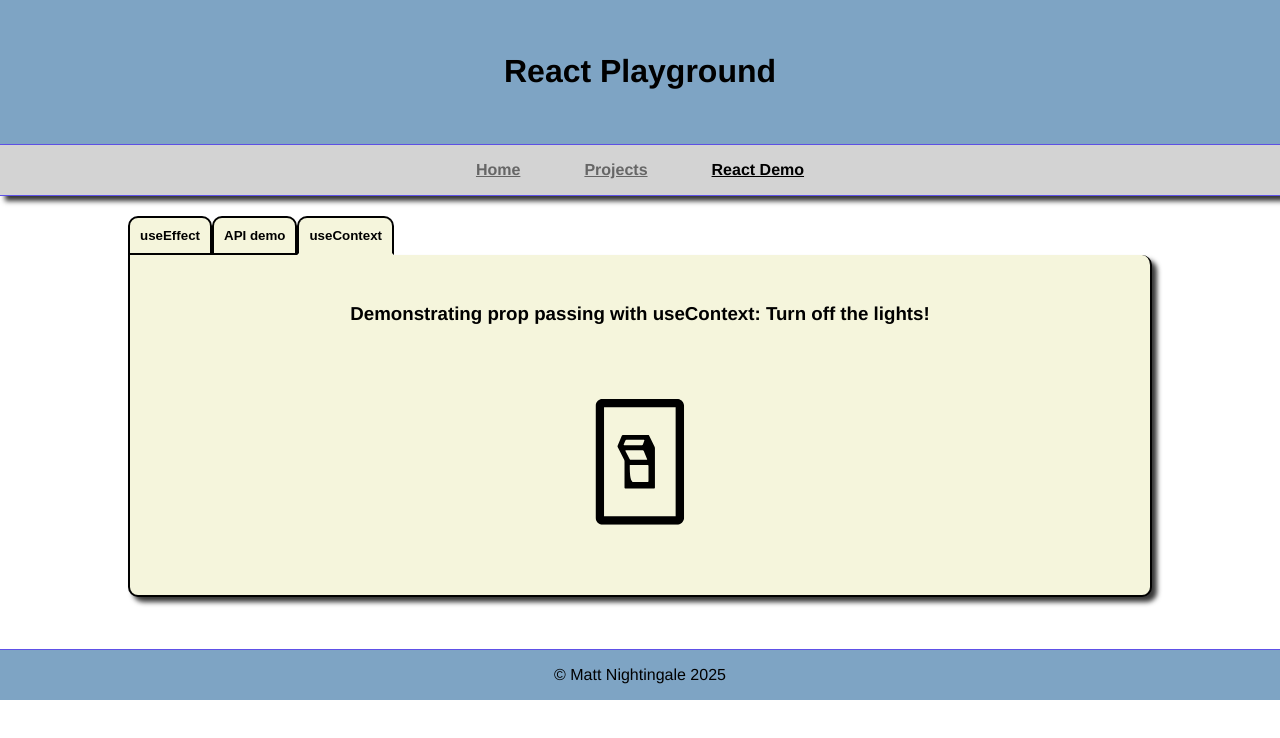
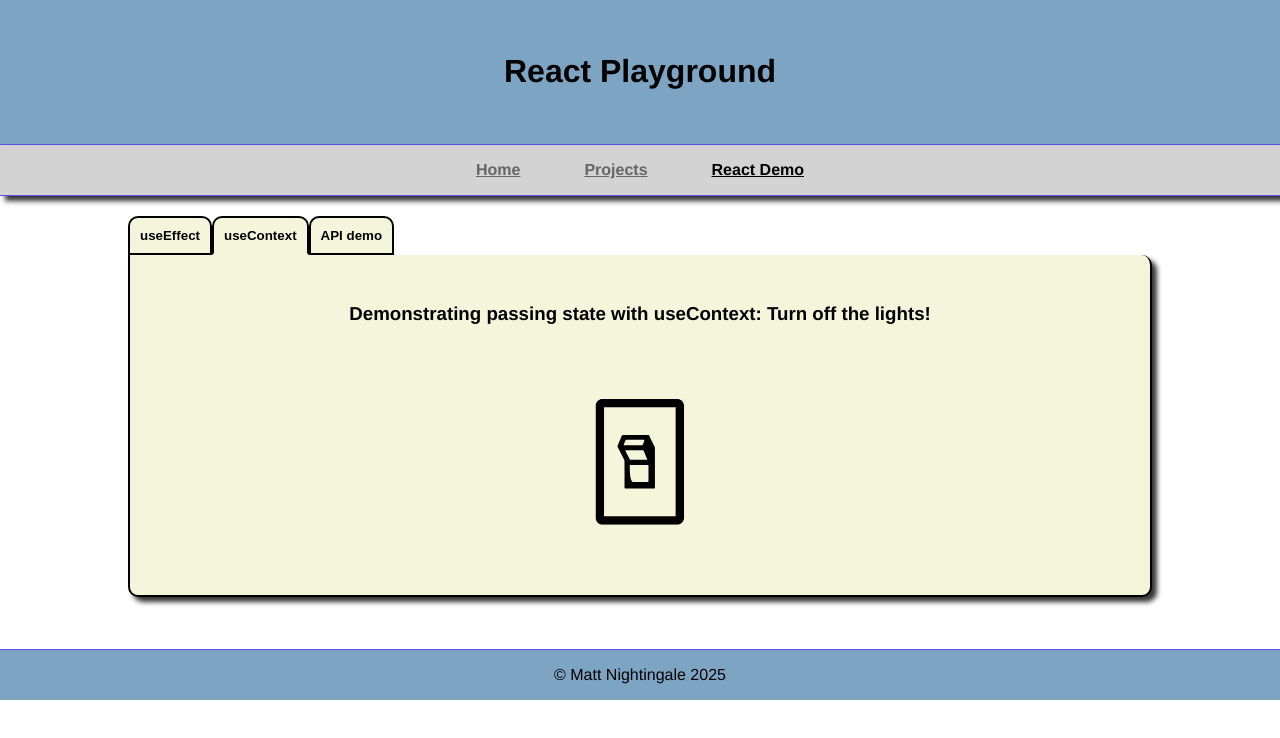
Before and after one commit to MattNightingale/TechNativeweek6reactchallenge, a React (Vite) app: page /reactdemo in a window 1280 px wide. Both pictures are taken after a click on the button "useContext". Shown: the top 738 px of the page. Built offline with nearby package versions, Linux system fonts and the light colour scheme.

Commit message:
adding redux toolkit

```diff
--- a/package.json
+++ b/package.json
@@ -10,8 +10,10 @@
     "preview": "vite preview"
   },
   "dependencies": {
+    "@reduxjs/toolkit": "^2.9.2",
     "react": "^18.2.0",
     "react-dom": "^18.2.0",
+    "react-redux": "^9.2.0",
     "react-router": "^7.9.5",
     "react-router-dom": "^6.16.0"
   },
--- a/src/components/ReactDemo/ReactDemo3/ReactDemo3.jsx
+++ b/src/components/ReactDemo/ReactDemo3/ReactDemo3.jsx
@@ -6,7 +6,7 @@ import LightSwitch from './LightSwitch';
 function ReactDemo3() {
   return (
     <div className={styles.wrapper}>
-      <h3 className={styles.demo__header}>Demonstrating prop passing with useContext: Turn off the lights!</h3>
+      <h3 className={styles.demo__header}>Demonstrating passing state with useContext: Turn off the lights!</h3>
       <LightSwitch />
     </div>
   );
--- a/src/components/ReactDemoPage/ReactDemoPage.jsx
+++ b/src/components/ReactDemoPage/ReactDemoPage.jsx
@@ -37,17 +37,18 @@ function Projects() {
         >
           useEffect
         </button>
+
+        <button
+          className={activeTabButton === "button3" ? styles.tab__button + ' ' + styles.active : styles.tab__button}
+          onClick={() => clickHandler("ReactDemo3")}
+        >
+          useContext
+        </button>
         <button
           className={activeTabButton === "button2" ? styles.tab__button + ' ' + styles.active : styles.tab__button}
           onClick={() => clickHandler("ReactDemo2")}
         >
           API demo
-        </button>
-        <button
-          className={activeTabButton === "button3" ? styles.tab__button + ' ' + styles.active : styles.tab__button}
-          onClick={() => clickHandler("ReactDemo3")}
-        >
-          useContext
         </button>
       {/*  <button
           className={activeTabButton === "button4" ? styles.tab__button + ' ' + styles.active : styles.tab__button}
```
Also changed, not shown: 1 other file (tests, documents, lock files or other folders).
